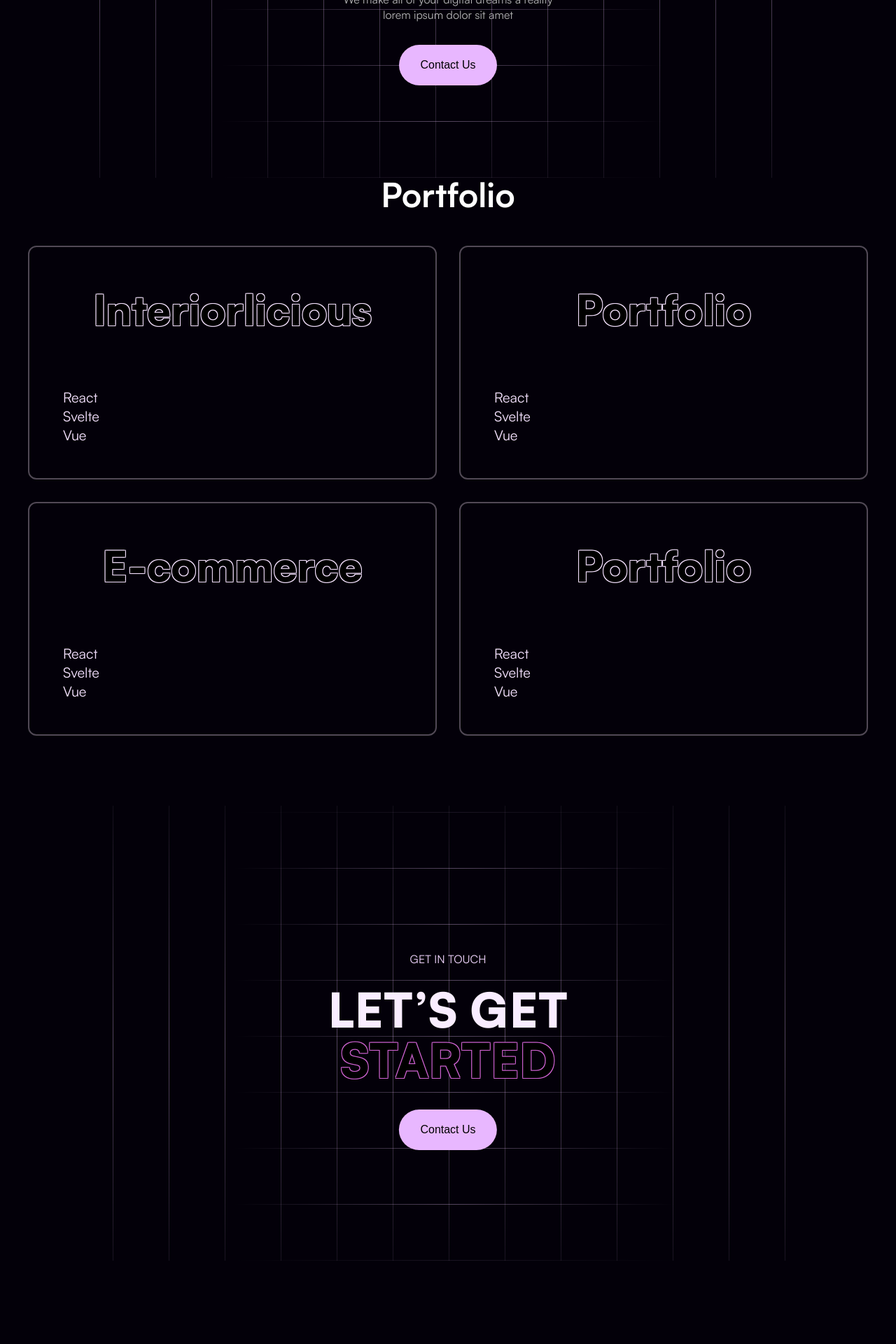
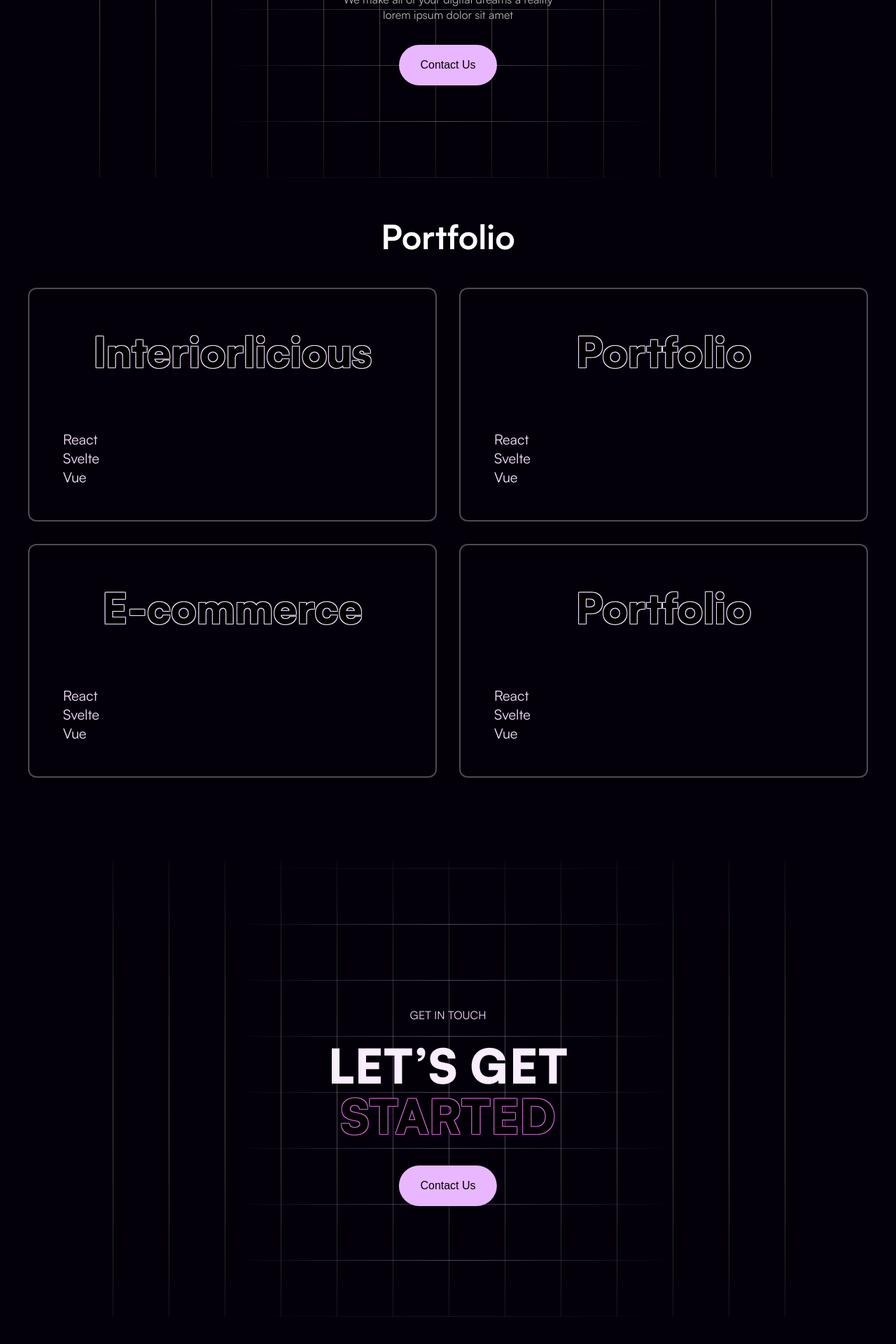
Before and after one commit to Dream-Code-Studio/dream-code-studio, a SvelteKit app: page / in a window 1280 px wide. Shown: the part 396-2316 px from the top of the page at 70% size. Built offline with nearby package versions, Linux system fonts and the light colour scheme.

Commit message:
Scroll on nav click

```diff
--- a/src/app.html
+++ b/src/app.html
@@ -10,6 +10,7 @@
 			* {
 				margin: 0;
 				padding: 0;
+				scroll-behavior: smooth;
 			}
 		</style>
 	</head>
--- a/src/routes/+page.svelte
+++ b/src/routes/+page.svelte
@@ -6,16 +6,20 @@
 
 <section id="home" class="home">
   <Home/>
+</section>
+<section id="portfolio" class="home">
   <Portfolio/>
+</section>
+<section id="cta" class="home">
   <CTA/>
 </section>
+
 
 <style>
   :global(body) {
     background-color: rgba(3, 0, 9, 1);
   }
   .home {
-    height: 100vh;
     margin-top: 120px;
   }
 
--- a/src/routes/components/Navbar.svelte
+++ b/src/routes/components/Navbar.svelte
@@ -1,5 +1,10 @@
 <script>
-  const navbar = ["Home", "Projects", "Services", "Contact"];
+  const navbar = [
+    { title: "Home", link: "#home" },
+    { title: "Projects", link: "#portfolio" },
+    { title: "Services", link: "#cta" },
+    { title: "Contact", link: "#contact" },
+  ];
   let navIndex = 0;
   let gap = 12;
   function handleClick(index) {
@@ -10,8 +15,9 @@
 
 <nav class="navbar" style:--gap={gap} style:--index={navIndex}>
   <div class="links">
-    {#each navbar as item, index}
-      <a class="link" on:click={() => handleClick(index)}>{item}</a>
+    {#each navbar as { title, link }, index}
+      <a class="link" on:click={() => handleClick(index)} href={link}>{title}</a
+      >
     {/each}
     <div class="light"></div>
     <div class="active-link">Home</div>
@@ -44,6 +50,7 @@
     padding: 12px;
     width: 80px;
     z-index: 2;
+    text-decoration: none;
   }
 
   .active-link {
@@ -61,6 +68,7 @@
     transform: translate(calc(var(--index) * (100% + var(--gap) * 1px)), 0);
     transition: 0.6s all ease-in-out;
     width: 80px;
+    z-index: inherit;
   }
 
   .light {
--- a/src/routes/sections/CTA/CTA.svelte
+++ b/src/routes/sections/CTA/CTA.svelte
@@ -16,10 +16,10 @@
   .cta-section {
     position: relative;
     text-align: center;
-    padding: 100px 0;
     line-height: 72px;
   }
   .content {
+    z-index: 1;
     position: absolute;
     top: 50%;
     left: 50%;
--- a/src/routes/sections/Portfolio/Portfolio.svelte
+++ b/src/routes/sections/Portfolio/Portfolio.svelte
@@ -35,7 +35,7 @@
 
 <style>
   .portfolio {
-    margin-top: 120px;
+    margin-top: 180px;
   }
   .title {
     font-family: 'Satoshi-Bold';
```
